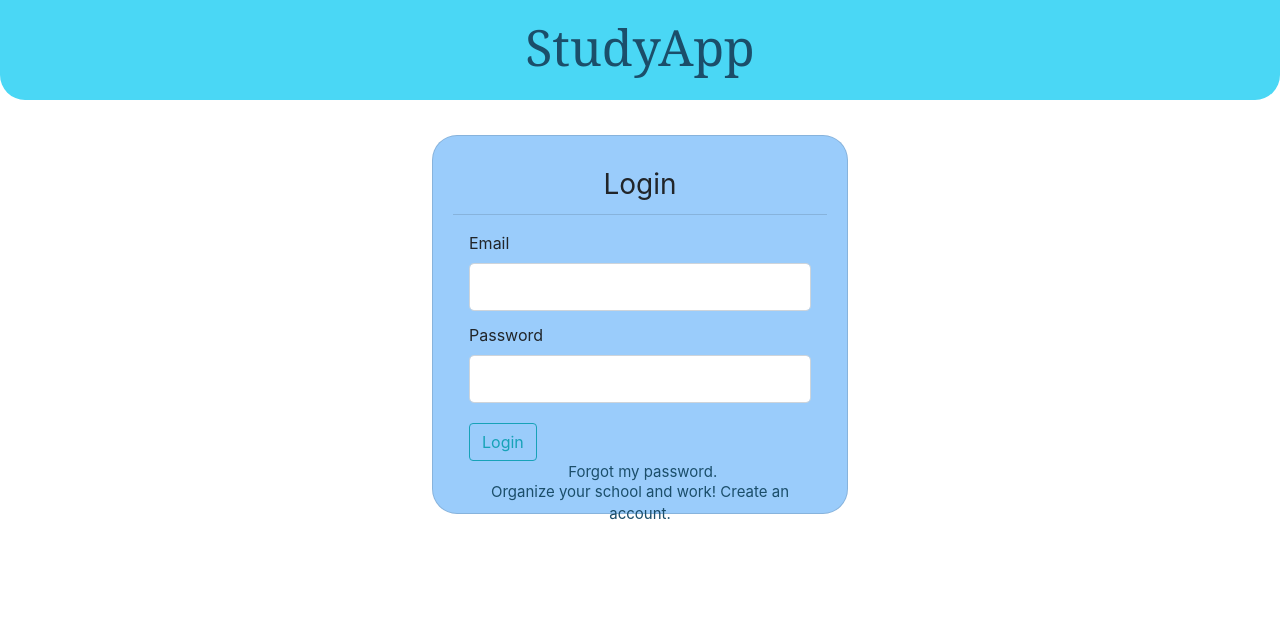
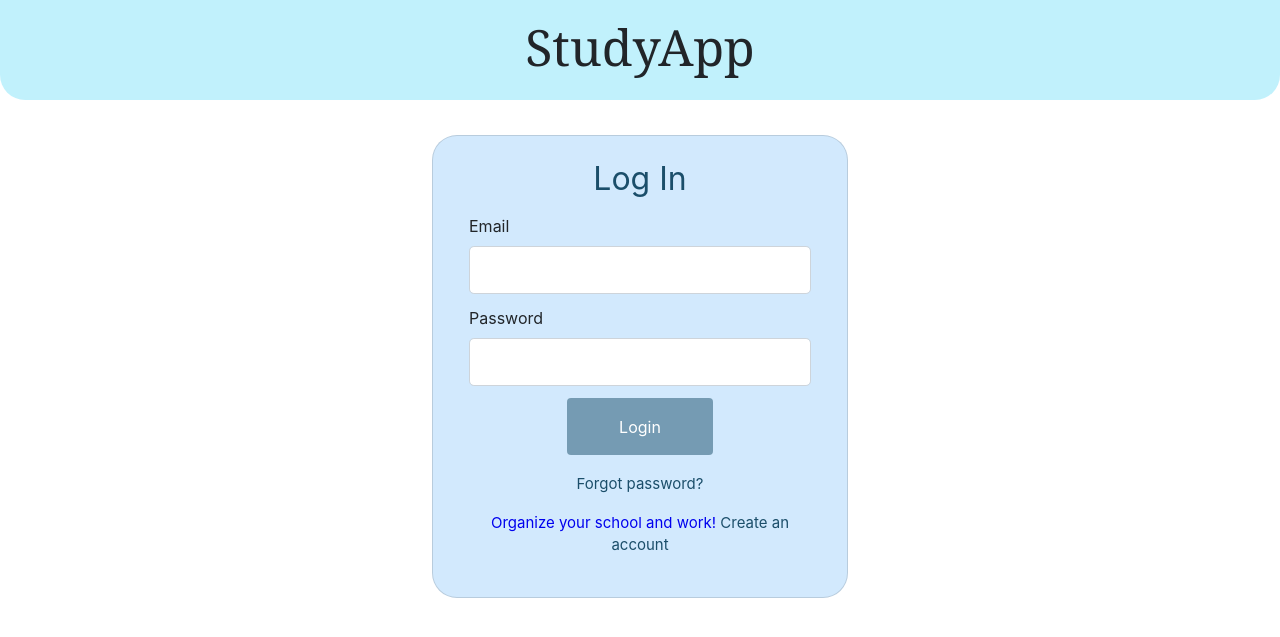
Before and after one commit to 5-MuhSkuhTeers/StudyApp, a Flask app: page / in a window 1280 px wide. Shown: the top 637 px of the page. Run offline with Flask 2, Linux system fonts and the light colour scheme; some libraries are stand-ins or nearby versions.

Commit message:
Resized the margins of the login form and changed color for the login button

```diff
--- a/api/static/main.css
+++ b/api/static/main.css
@@ -1,7 +1,7 @@
 
 /* Styling for the bar on the login screen*/
 .login-header{
-    background-color: #4AD7F5;
+    background-color: rgba(74,215,245,0.34);
 
     text-align: center;
     padding-top: 10px;
@@ -18,24 +18,14 @@
     font-family: Georgia, 'Times New Roman', Times, serif;
     font-style: normal;
     font-weight: normal;
-    color: #1B4E6A;
+
 
     width: 100%;
     height: 100px;
 }
 
-
-
-/*Bootstrap elements*/
-.card-header{
-    border-top-left-radius: 25px !important;
-    border-top-right-radius: 25px !important;
-    text-align: center;
-    background-color: #9aCCFB;
-}
-
 #login-box{
-    background-color: #9aCCFB;
+    background-color: rgba(154,204,251,0.44);
     border-radius: 25px;
     padding: 20px;
     margin-top: 10px;
@@ -46,25 +36,26 @@
     align-content: center;
 }
 
-/*Forgot password and create account*/
-.login-accounts-container{
-    position: relative;
-    height: 30%;
-}
-
 .login-forgot{
-    text-align: center;
-    margin-top: 0%;
-    left: 29%;
-    position: absolute;
     font-size:15px;
     color: #1B4E6A;
 }
 
 .login-create{
-    text-align: center;
-    top: 20px;
-    position: absolute;
     font-size:15px;
     color: #1B4E6A;
 }
+
+
+.btn{
+    background-color: rgba(27,78,106,0.5);
+    width: 146px;
+    height: 57px;
+    outline: none !important;
+    color: white;
+}
+
+.btn:hover{
+    background-color: rgba(27,78,106,0.7);
+    color: white;
+}
--- a/api/templates/login.html
+++ b/api/templates/login.html
@@ -13,15 +13,12 @@
     <form method="POST" action="">
         {{ form.hidden_tag() }}
 
-        <div id="login-box" class="card mb-4 box-shadow" style="width: 26rem;">
-
-            <div class="card-header">
-                <h3 class="my-0 font-weight-normal">Login</h3>
-            </div>
-
-            <div class="card-body px-3 py-3">
-
-                <div  class="card-title">
+        <div id="login-box" class="card mb-2 box-shadow" style="width: 26rem;">
+            <div class="card-body px-3 py-1">
+                <div class="mb-3" align="center">
+                    <h2 class="font-weight-normal" style="color: #1B4E6A">Log In</h2>
+                </div>
+                <div class="card-title">
                     {{ form.email.label(class="form-control-label") }}
                     {% if form.email.errors %}
                     {{ form.email(class="form-control form-control-lg is-invalid") }}
@@ -53,19 +50,27 @@
                     {% endif %}
                 </div>
 
-                <div class="form-group pt-2">
+                <div class="form-group" align="center">
                     <div class="btn_login">
-                        {{form.submit(class="btn btn-outline-info")}}
-                    </div>
-                    <div class="login-accounts-container">
-                        <a class ="login-forgot" href="https://www.google.com/search?q=test&rlz=1C1SQJL_enUS888US888&source=lnms&tbm=isch&sa=X&ved=2ahUKEwjM9M6IoaLzAhVNGFkFHZCCCCEQ_AUoA3oECAEQBQ&biw=843&bih=905&dpr=1" class="text-color1">
-                            Forgot my password.
-                        </a>
-                        <a class ="login-create" href="https://www.google.com/search?q=test&rlz=1C1SQJL_enUS888US888&source=lnms&tbm=isch&sa=X&ved=2ahUKEwjM9M6IoaLzAhVNGFkFHZCCCCEQ_AUoA3oECAEQBQ&biw=843&bih=905&dpr=1" class="text-color1" target="_blank">
-                            Organize your school and work! Create an account.
-                        </a>
+                        {{form.submit(class="btn")}}
                     </div>
                 </div>
+
+                <div class="mb-3" align="center">
+                    <a class="login-forgot" href="https://www.google.com/search?q=test&rlz=1C1SQJL_enUS888US888&source=lnms&tbm=isch&sa=X&ved=2ahUKEwjM9M6IoaLzAhVNGFkFHZCCCCEQ_AUoA3oECAEQBQ&biw=843&bih=905&dpr=1">
+                        Forgot password?
+                    </a>
+                </div>
+
+                <div align="center">
+                    <p style="font-size: 15px; color: #0000EE;">
+                        Organize your school and work!
+                        <a class="login-create" href="https://www.google.com/search?q=test&rlz=1C1SQJL_enUS888US888&source=lnms&tbm=isch&sa=X&ved=2ahUKEwjM9M6IoaLzAhVNGFkFHZCCCCEQ_AUoA3oECAEQBQ&biw=843&bih=905&dpr=1">
+                            Create an account
+                        </a>
+                    </p>
+                </div>
+
             </div>
         </div>
     </form>
```
